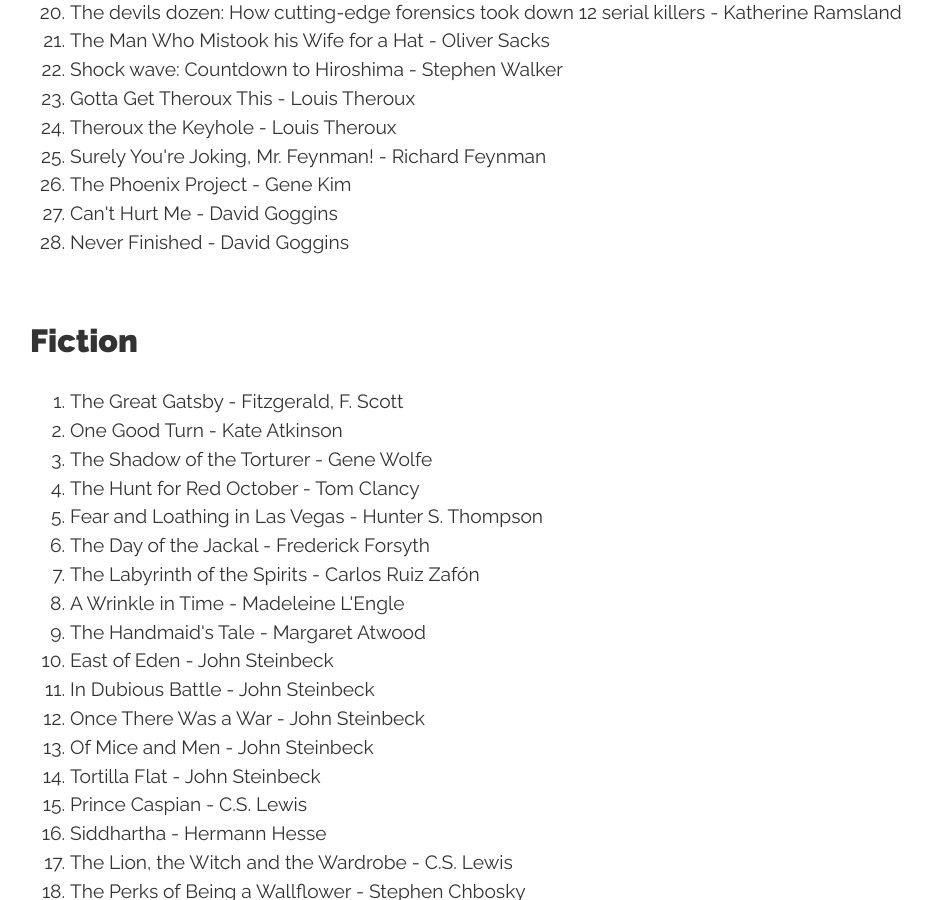
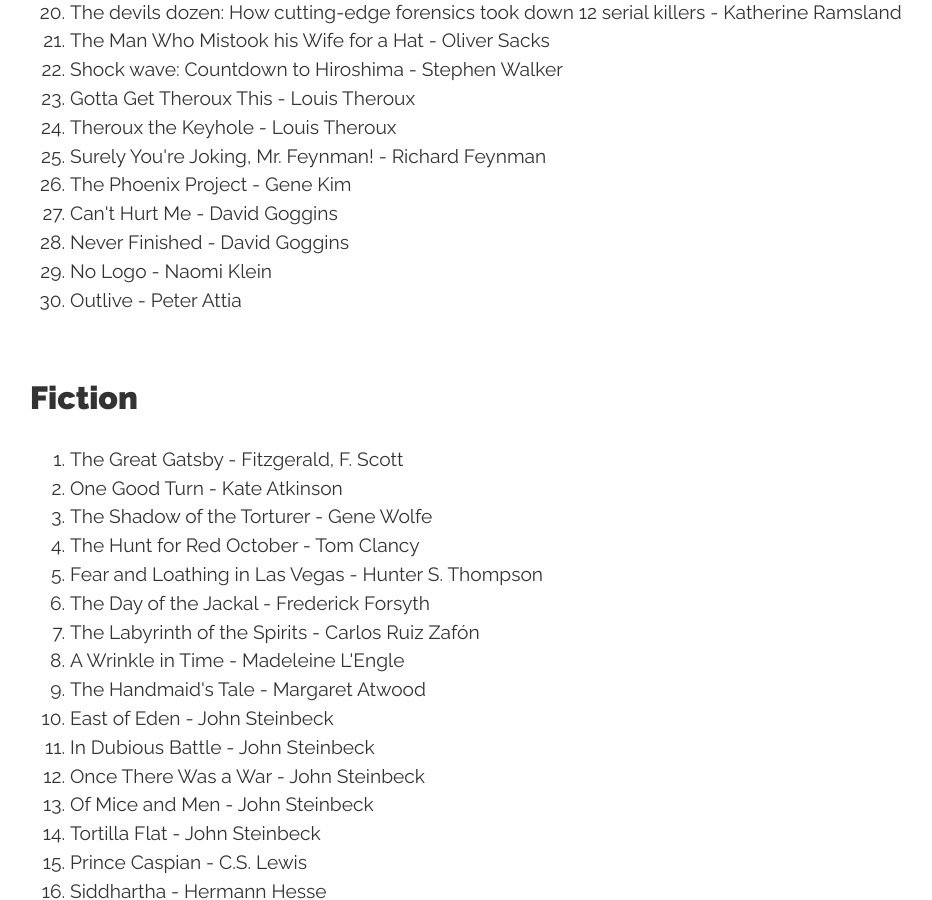
Before and after one commit to conanmercer/conanmercer.github.io, a Jekyll site: the page built from books.html, in a window 1280 px wide and 900 px high, scrolled down 1837 px. Shown: the whole window, without its empty margins (130-1062 px from the left). Built offline with Jekyll 4.4.1, drawn with Linux system fonts in a browser that asks for light colours; nearby versions of some CDN libraries; some web fonts are replaced.

Commit message:
update, books

```diff
--- a/books.html
+++ b/books.html
@@ -77,6 +77,8 @@ title: Books
   <li>The Phoenix Project - Gene Kim</li>
   <li>Can't Hurt Me - David Goggins</li>
   <li>Never Finished - David Goggins</li>
+  <li>No Logo - Naomi Klein</li>
+  <li>Outlive - Peter Attia</li>
 </ol>
 
 <h2>Fiction</h2>
```
